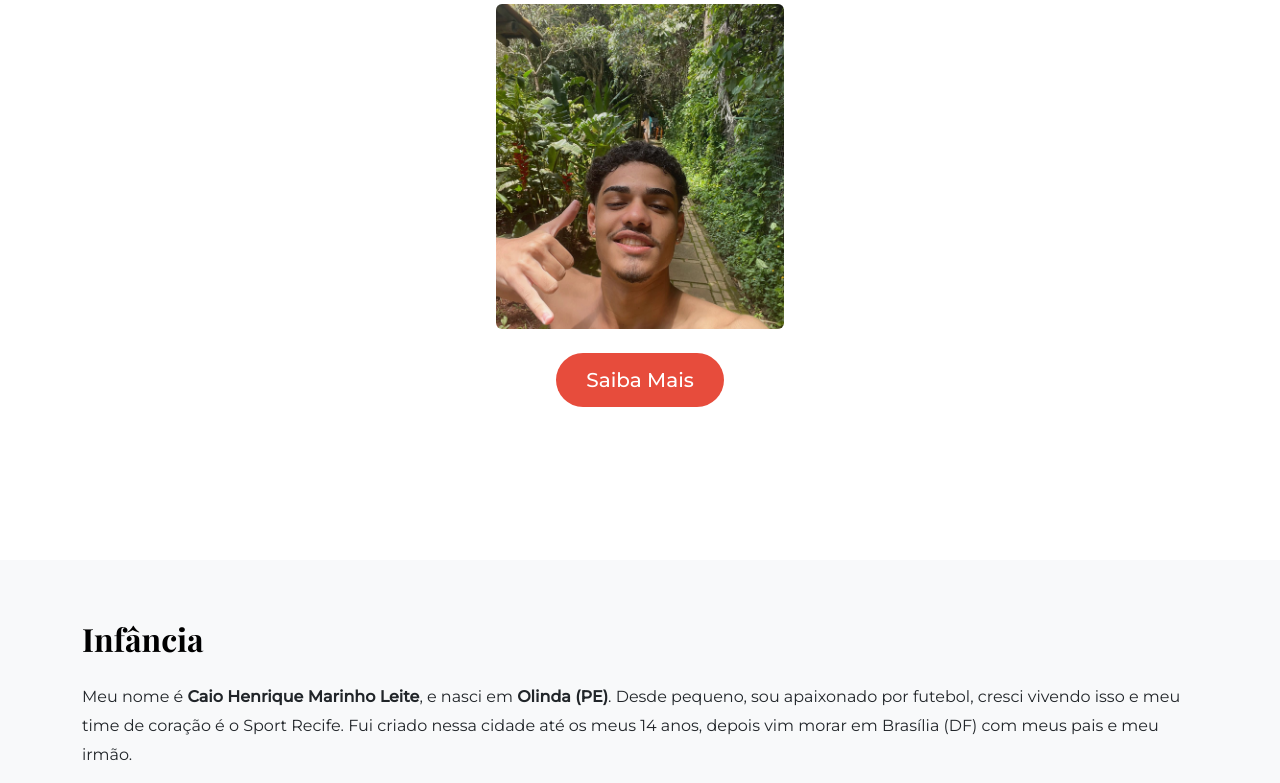
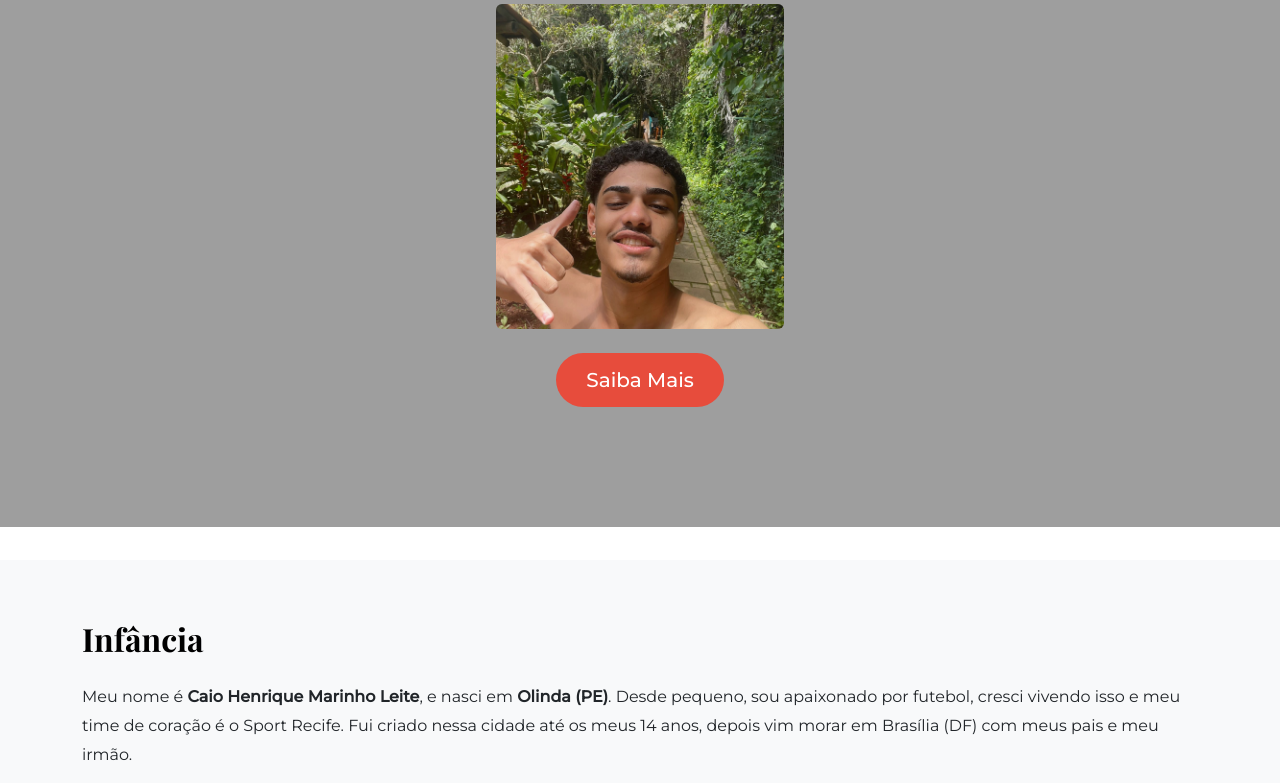
Before and after one commit to Caioh06/Blog-Pessoal, a plain HTML site: page index.html in a window 1280 px wide. Shown: the part 339-1122 px from the top of the page. Drawn offline with nearby package versions, Linux system fonts and the light colour scheme; the site is published under a folder, as on GitHub Pages, so addresses that start at the root find nothing.

Commit message:
Restore and update CSS styles

```diff
--- a/style.css
+++ b/style.css
@@ -27,7 +27,7 @@ html {
     align-items: center;
     color: white;
     text-align: center;
-    background: url(/img/planodefundo-ebook.jpg) no-repeat center center/cover;
+    background: url(img/planodefundo-ebook.jpg) no-repeat center center/cover;
 }
 
 .titulo-capa {
@@ -136,4 +136,5 @@ html {
 .social-icon {
   margin: 0 10px;
   color: #000000;
+
 }
```
